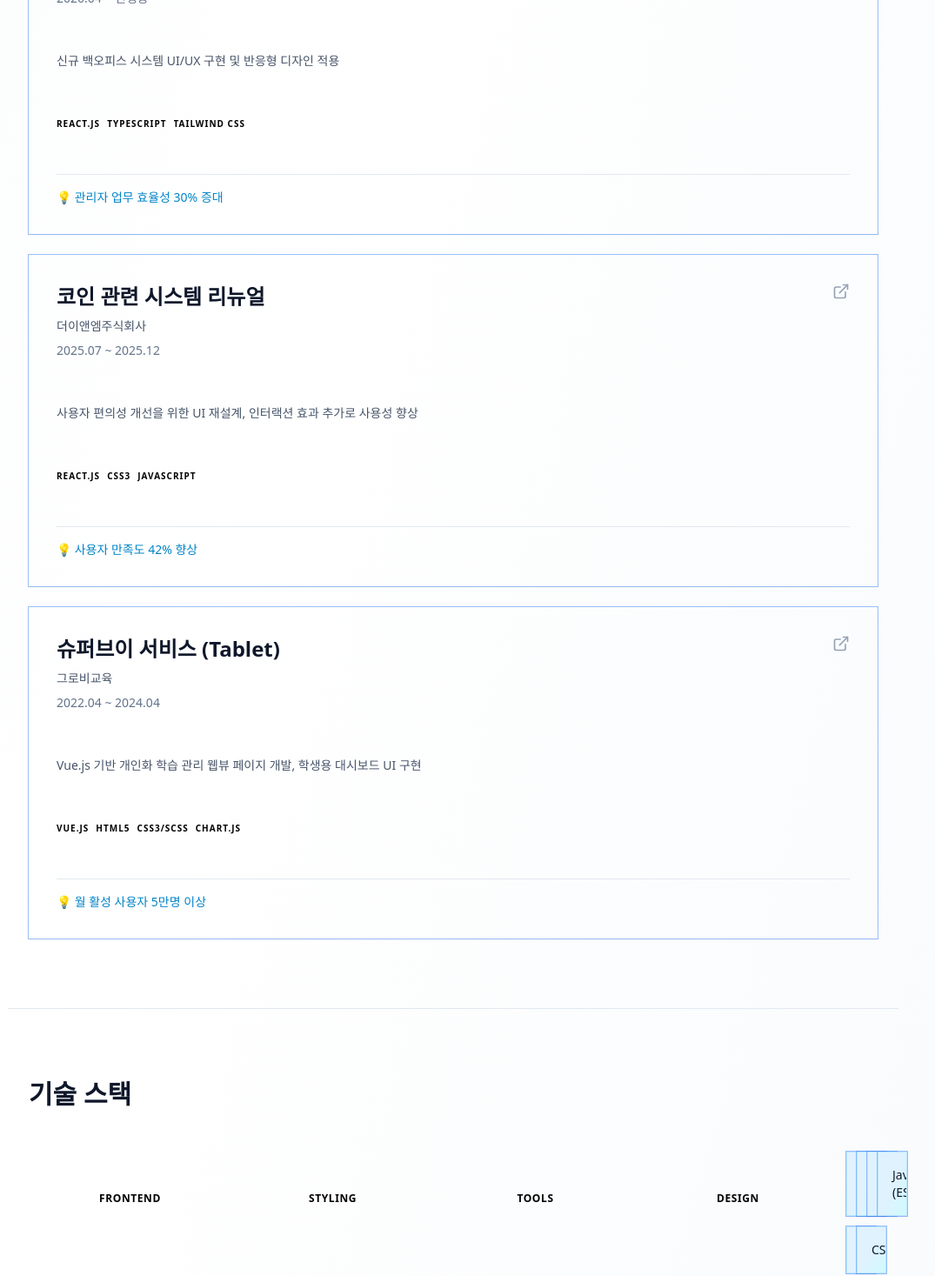
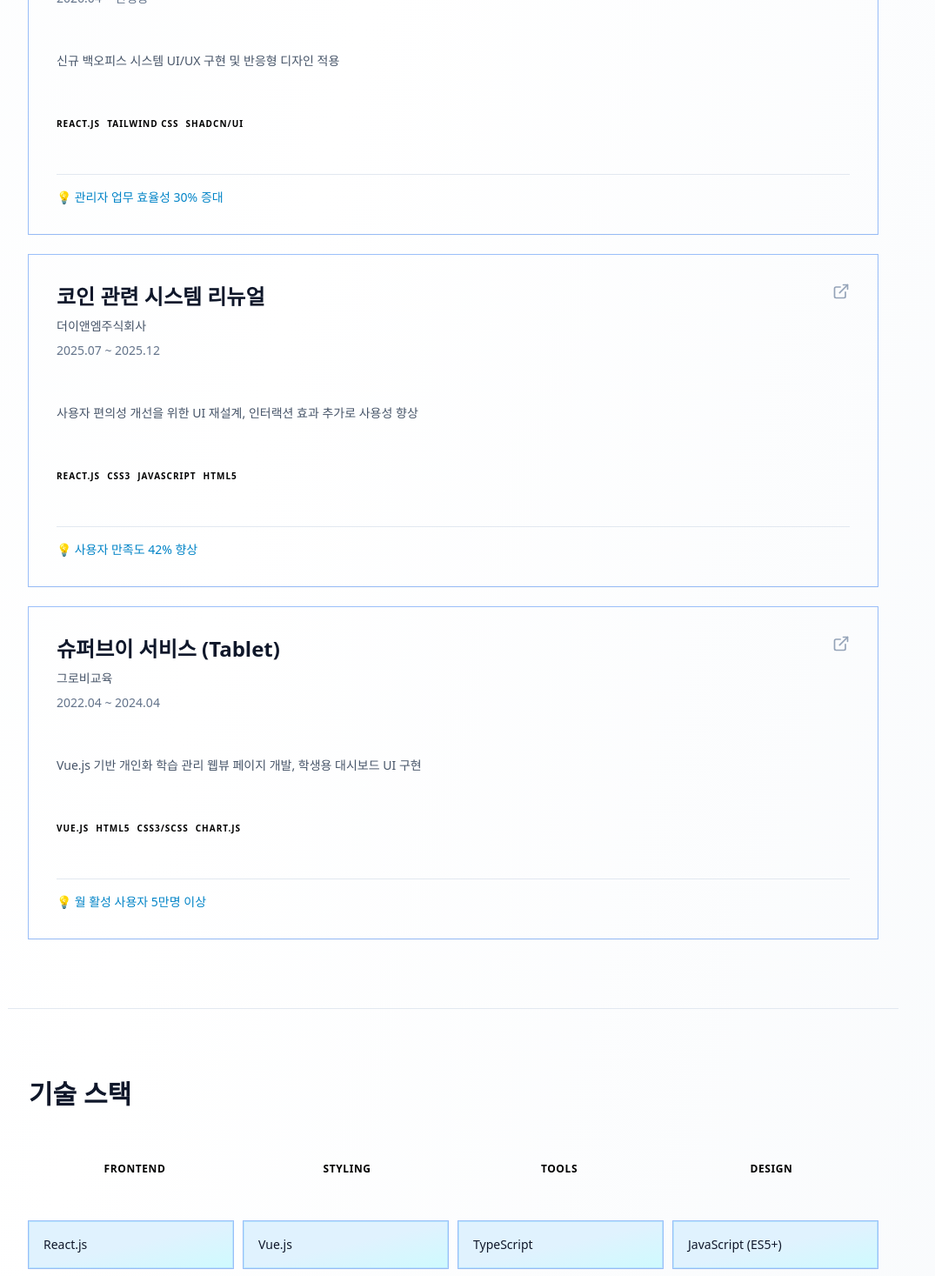
Before and after one commit to sora2-zip/sora2-zip.github.io, a Next.js app: page / in a window 1280 px wide. Shown: the part 2840-4307 px from the top of the page at 87% size, without its empty margins (119-1194 px from the left). Built offline with nearby package versions, Linux system fonts and the light colour scheme; a web font is replaced by a local one.

Commit message:
feat: 탭 스타일 변경

```diff
--- a/src/app/page.tsx
+++ b/src/app/page.tsx
@@ -19,7 +19,7 @@ const PROJECTS = [
     period: '2026.03 ~ 진행중',
     company: '더이앤엠주식회사',
     description: '사용자 경험 개선을 위한 메인 페이지 리뉴얼, 반응형 레이아웃 구현 및 크로스 브라우징 대응',
-    tech: ['React.js', 'TypeScript', 'Tailwind CSS', 'shadcn/ui'],
+    tech: ['React.js', 'Tailwind CSS'],
     impact: '플랫폼 전체 사용자 경험 향상'
   },
   {
@@ -27,7 +27,7 @@ const PROJECTS = [
     period: '2026.04 ~ 진행중',
     company: '더이앤엠주식회사',
     description: '신규 백오피스 시스템 UI/UX 구현 및 반응형 디자인 적용',
-    tech: ['React.js', 'TypeScript', 'Tailwind CSS'],
+    tech: ['React.js', 'Tailwind CSS', 'shadcn/ui'],
     impact: '관리자 업무 효율성 30% 증대'
   },
   {
@@ -35,7 +35,7 @@ const PROJECTS = [
     period: '2025.07 ~ 2025.12',
     company: '더이앤엠주식회사',
     description: '사용자 편의성 개선을 위한 UI 재설계, 인터랙션 효과 추가로 사용성 향상',
-    tech: ['React.js', 'CSS3', 'JavaScript'],
+    tech: ['React.js', 'CSS3', 'JavaScript', 'html5'],
     impact: '사용자 만족도 42% 향상'
   },
   {
@@ -255,7 +255,7 @@ export default function Portfolio() {
       <section id="skills" className="mx-auto max-w-5xl border-t border-slate-200 px-6 py-20">
         <h2 className="mb-12 text-3xl font-bold text-slate-900">기술 스택</h2>
         <Tabs defaultValue="frontend" className="w-full">
-          <TabsList className="grid w-full grid-cols-1 gap-2 mb-8 sm:grid-cols-4">
+          <TabsList className="flex w-full gap-2 mb-8">
             <TabsTrigger value="frontend">Frontend</TabsTrigger>
             <TabsTrigger value="styling">Styling</TabsTrigger>
             <TabsTrigger value="tools">Tools</TabsTrigger>
@@ -263,7 +263,7 @@ export default function Portfolio() {
           </TabsList>
 
           <TabsContent value="frontend">
-            <div className="grid grid-cols-1 gap-3 sm:grid-cols-2 lg:grid-cols-4">
+            <div className="grid grid-cols-1 gap-3 sm:grid-cols-2 lg:grid-cols-4 w-full">
               {SKILLS.frontend.map((skill, idx) => (
                 <Card key={idx} className="p-4 bg-gradient-to-br from-sky-100 via-sky-100 to-cyan-100 border border-sky-200">
                   <p className="font-medium text-slate-900">{skill}</p>
--- a/src/components/ui/tabs.tsx
+++ b/src/components/ui/tabs.tsx
@@ -16,7 +16,7 @@ function Tabs({
       data-slot="tabs"
       data-orientation={orientation}
       className={cn(
-        "group/tabs flex gap-2 data-horizontal:flex-col",
+        "group/tabs flex flex-col gap-2",
         className
       )}
       {...props}
@@ -25,7 +25,7 @@ function Tabs({
 }
 
 const tabsListVariants = cva(
-  "group/tabs-list inline-flex w-fit items-center justify-center p-1 text-muted-foreground group-data-horizontal/tabs:h-10 group-data-vertical/tabs:h-fit group-data-vertical/tabs:flex-col",
+  "group/tabs-list inline-flex w-fit items-center justify-center p-1 text-muted-foreground group-data-[orientation=horizontal]/tabs:h-10 group-data-[orientation=vertical]/tabs:h-fit group-data-[orientation=vertical]/tabs:flex-col",
   {
     variants: {
       variant: {
@@ -63,10 +63,10 @@ function TabsTrigger({
     <TabsPrimitive.Trigger
       data-slot="tabs-trigger"
       className={cn(
-        "relative inline-flex h-[calc(100%-1px)] flex-1 items-center justify-center gap-2 border border-transparent px-4 py-1.5 text-xs font-semibold tracking-wider whitespace-nowrap text-foreground/60 uppercase transition-all group-data-vertical/tabs:w-full group-data-vertical/tabs:justify-start group-data-vertical/tabs:px-4 group-data-vertical/tabs:py-2 hover:text-foreground focus-visible:border-ring focus-visible:ring-[3px] focus-visible:ring-ring/50 focus-visible:outline-1 focus-visible:outline-ring disabled:pointer-events-none disabled:opacity-50 has-data-[icon=inline-end]:pr-2.5 has-data-[icon=inline-start]:pl-2.5 dark:text-muted-foreground dark:hover:text-foreground [&_svg]:pointer-events-none [&_svg]:shrink-0 [&_svg:not([class*='size-'])]:size-3.5",
+        "relative inline-flex h-[calc(100%-1px)] flex-1 items-center justify-center gap-2 border border-transparent px-4 py-1.5 text-xs font-semibold tracking-wider whitespace-nowrap text-foreground/60 uppercase transition-all group-data-[orientation=vertical]/tabs:w-full group-data-[orientation=vertical]/tabs:justify-start group-data-[orientation=vertical]/tabs:px-4 group-data-[orientation=vertical]/tabs:py-2 hover:text-foreground focus-visible:border-ring focus-visible:ring-[3px] focus-visible:outline-1 focus-visible:outline-ring disabled:pointer-events-none disabled:opacity-50 has-data-[icon=inline-end]:pr-2.5 has-data-[icon=inline-start]:pl-2.5 dark:text-muted-foreground dark:hover:text-foreground [&_svg]:pointer-events-none [&_svg]:shrink-0 [&_svg:not([class*='size-'])]:size-3.5",
         "group-data-[variant=line]/tabs-list:bg-transparent group-data-[variant=line]/tabs-list:data-active:bg-transparent dark:group-data-[variant=line]/tabs-list:data-active:border-transparent dark:group-data-[variant=line]/tabs-list:data-active:bg-transparent",
         "data-active:bg-background data-active:text-foreground dark:data-active:border-input dark:data-active:bg-input/30 dark:data-active:text-foreground",
-        "after:absolute after:bg-foreground after:opacity-0 after:transition-opacity group-data-horizontal/tabs:after:inset-x-0 group-data-horizontal/tabs:after:bottom-[-5px] group-data-horizontal/tabs:after:h-0.5 group-data-vertical/tabs:after:inset-y-0 group-data-vertical/tabs:after:-right-1 group-data-vertical/tabs:after:w-0.5 group-data-[variant=line]/tabs-list:data-active:after:opacity-100",
+        "after:absolute after:bg-foreground after:opacity-0 after:transition-opacity group-data-[orientation=horizontal]/tabs:after:inset-x-0 group-data-[orientation=horizontal]/tabs:after:bottom-[-5px] group-data-[orientation=horizontal]/tabs:after:h-0.5 group-data-[orientation=vertical]/tabs:after:inset-y-0 group-data-[orientation=vertical]/tabs:after:-right-1 group-data-[orientation=vertical]/tabs:after:w-0.5 group-data-[variant=line]/tabs-list:data-active:after:opacity-100",
         className
       )}
       {...props}
```
